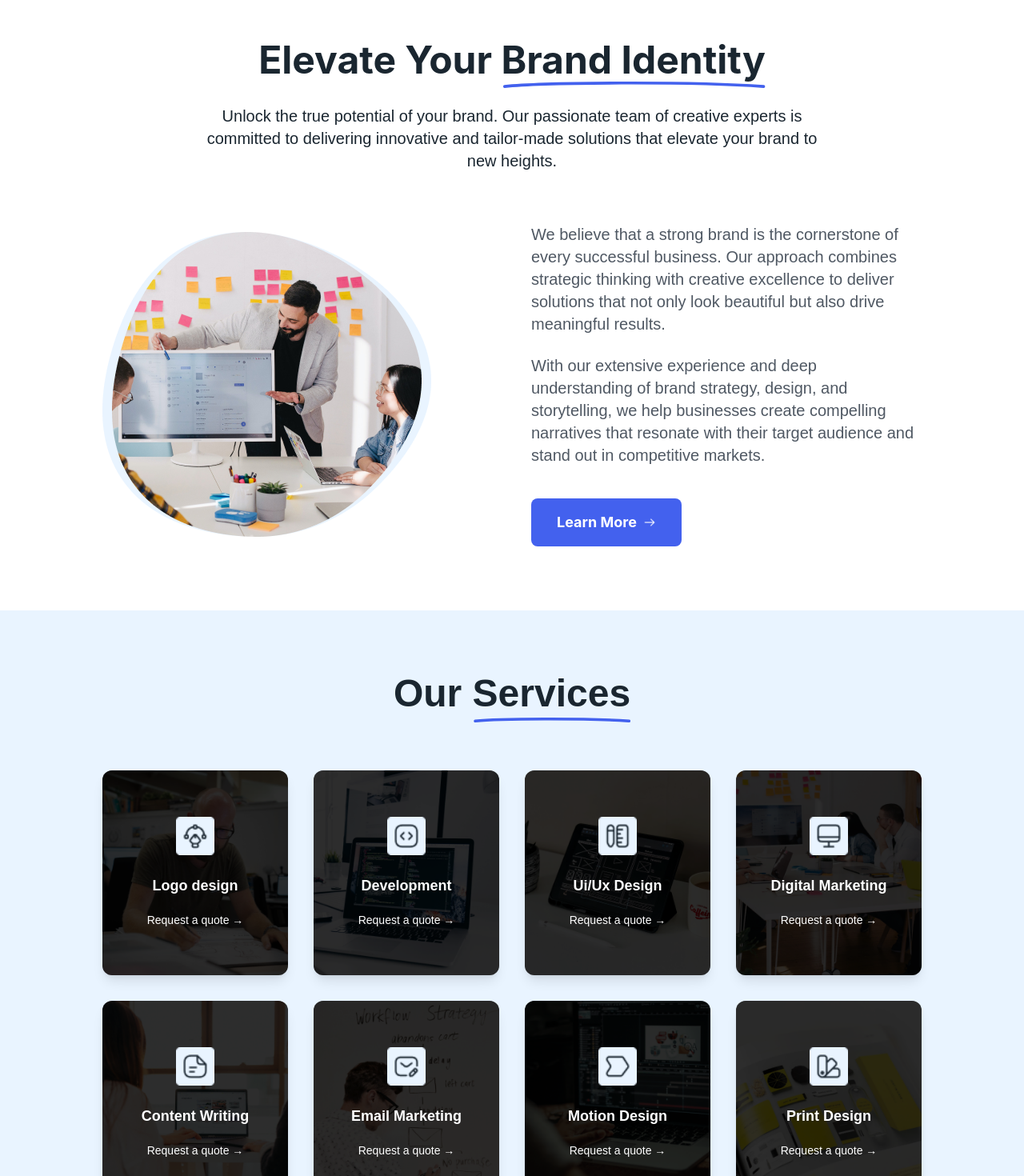
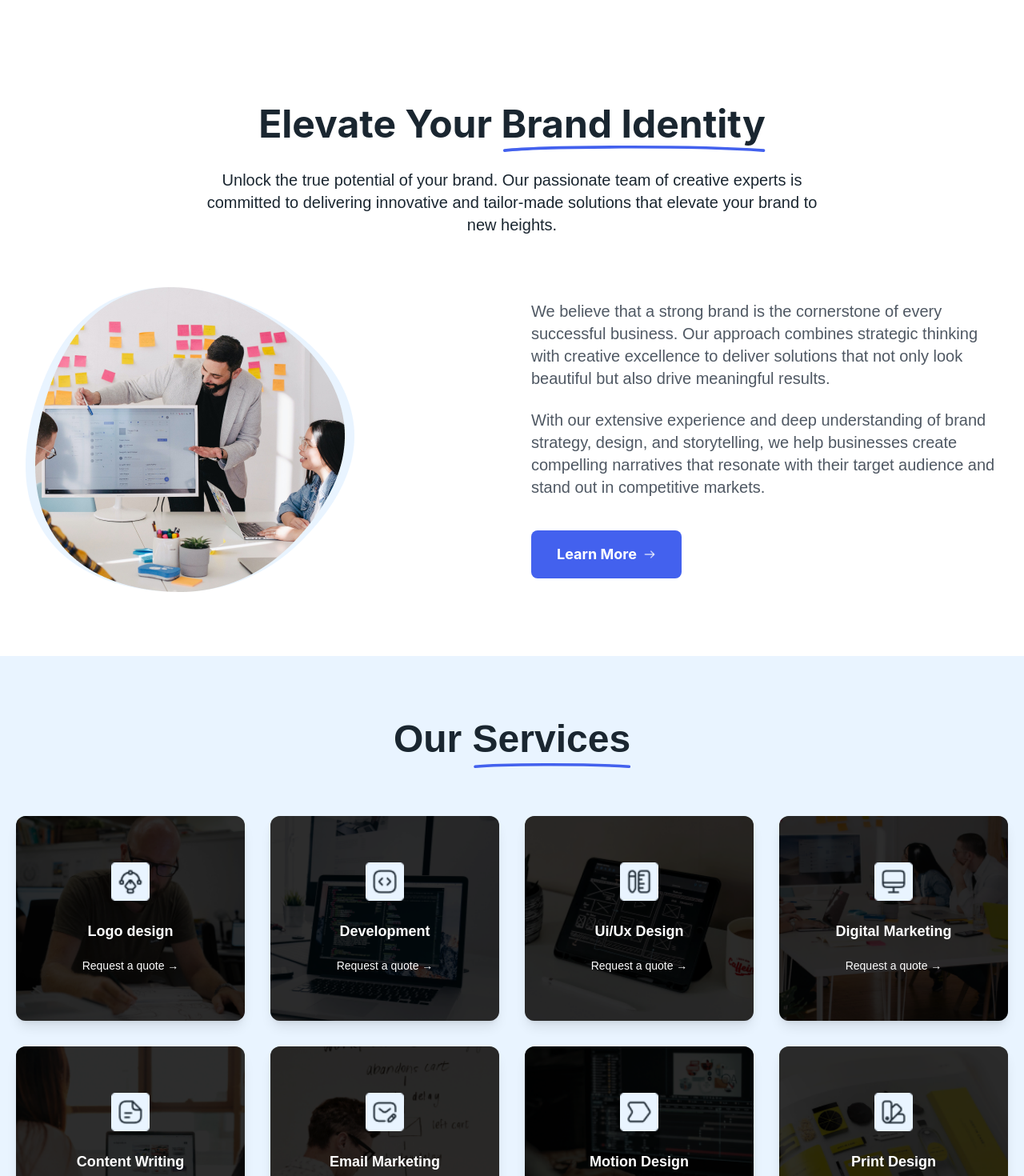
Before and after one commit to serenaveraa/Agency-Landing-Page, a React (Vite) app: page / in a window 1280 px wide. Shown: the part 840-2310 px from the top of the page at 80% size. Built offline with nearby package versions, Linux system fonts and the light colour scheme; a web font is replaced by a local one.

Commit message:
CustomSection fix

```diff
--- a/src/components/BlogSection/BlogSection.tsx
+++ b/src/components/BlogSection/BlogSection.tsx
@@ -6,6 +6,7 @@ import CustomButton from '../CustomButton/CustomButton';
 import blog1Image from './assets/Blog1.png';
 import blog2Image from './assets/blog2.png';
 import blog3Image from './assets/blog3.png';
+import { CustomSection } from '../CustomSections/CustomSection';
 
 export default function BlogSection() {
   const blogPosts = [
@@ -27,7 +28,7 @@ export default function BlogSection() {
   ];
 
   return (
-    <section className="bg-white py-12 sm:py-16 lg:py-20 px-4 sm:px-8 lg:px-32">
+    <CustomSection className="bg-white py-12 sm:py-16 lg:py-20">
       <div className="max-w-7xl mx-auto">
         <div className="text-center mb-12 sm:mb-16">
           <h2 className="font-bold text-3xl sm:text-4xl lg:text-5xl text-charcoal-gray mb-4 sm:mb-6">
@@ -120,6 +121,6 @@ export default function BlogSection() {
           </CustomButton>
         </div>
       </div>
-    </section>
+    </CustomSection>
   );
 }
--- a/src/components/BrandIdentitySection/BrandIdentitySection.tsx
+++ b/src/components/BrandIdentitySection/BrandIdentitySection.tsx
@@ -2,17 +2,18 @@ import React from 'react';
 import DecorativeUnderline from '../DecorativeUnderline/DecorativeUnderline';
 import CustomButton from '../CustomButton/CustomButton';
 import groupProject from './assets/group_project.png';
+import { CustomSection } from '../CustomSections/CustomSection';
 
 export default function BrandIdentitySection() {
   return (
-    <section className="bg-white px-4 sm:px-8 lg:px-32 py-12 sm:py-16 lg:py-20">
+    <CustomSection className="bg-white h-270 sm:h-268 sm:px-8 py-12 sm:py-16 lg:h-220 lg:pb-20 lg:pt-40">
       <div className="max-w-7xl mx-auto">
         {/* Top Content */}
         <div className="text-center mb-12 sm:mb-16">
           <h2 className="font-bold text-3xl sm:text-4xl lg:text-5xl text-charcoal-gray mb-4 sm:mb-6">
             Elevate Your <span className="relative inline-block pb-2">Brand Identity<DecorativeUnderline thickness="thin" /></span>
           </h2>
-          <p className="font-proxima text-base sm:text-lg lg:text-[20px] leading-[160%] tracking-[0px] text-[#1A2630] font-normal text-center max-w-3xl mx-auto">
+          <p className="font-proxima text-base sm:text-lg lg:text-[20px] leading-[160%] tracking-[0px] text-charcoal-gray font-normal text-center max-w-3xl mx-auto">
             Unlock the true potential of your brand. Our passionate team of creative experts is committed to
             delivering innovative and tailor-made solutions that elevate your brand to new heights.
           </p>
@@ -34,28 +35,24 @@ export default function BrandIdentitySection() {
 
           {/* Right Column - Text Content */}
           <div className="space-y-4 sm:space-y-6">
-            <p className="font-proxima text-base sm:text-lg lg:text-[20px] leading-[170%] tracking-[0px] text-[#4F5863] font-normal">
+            <p className="font-proxima text-base sm:text-lg lg:text-[20px] leading-[170%] tracking-[0px] text-[#4F5863] font-normal text-pale-gray">
               We believe that a strong brand is the cornerstone of every successful business. Our approach
               combines strategic thinking with creative excellence to deliver solutions that not only look beautiful
               but also drive meaningful results.
             </p>
-            <p className="font-proxima text-base sm:text-lg lg:text-[20px] leading-[170%] text-[#4F5863] font-normal">
+            <p className="font-proxima text-base sm:text-lg lg:text-[20px] leading-[170%] text-[#4F5863] font-normal text-pale-gray">
               With our extensive experience and deep understanding of brand strategy, design, and storytelling,
               we help businesses create compelling narratives that resonate with their target audience and stand out in
               competitive markets.
             </p>
             <div className="pt-2 sm:pt-4">
-              <CustomButton
-                size="md"
-                fullWidth={false}
-                className="w-full sm:w-auto"
-              >
+              <CustomButton className="w-full sm:w-auto">
                 Learn More
               </CustomButton>
             </div>
           </div>
         </div>
       </div>
-    </section>
+    </CustomSection>
   );
 }
--- a/src/components/ContactSection/ContactSection.tsx
+++ b/src/components/ContactSection/ContactSection.tsx
@@ -6,6 +6,7 @@ import CustomButton from '../CustomButton/CustomButton';
 import addressIcon from './assets/adress_icon.png';
 import contactIcon from './assets/contact_icon.png';
 import emailIcon from './assets/email_icon.png';
+import { CustomSection } from '../CustomSections/CustomSection';
 
 export default function ContactSection() {
   return (
@@ -22,7 +23,7 @@ export default function ContactSection() {
       </section>
 
       {/* Contact Information and Form Section - Blue Background */}
-      <section className="bg-blue-sky py-12 sm:py-16 lg:py-20 px-4 sm:px-8 lg:px-32">
+      <CustomSection className="bg-blue-sky py-12 sm:py-16 lg:py-20">
         <div className="max-w-7xl mx-auto">
           <div className="grid grid-cols-1 lg:grid-cols-2 gap-8 lg:gap-16">
             {/* Left Column - Contact Information */}
@@ -121,7 +122,7 @@ export default function ContactSection() {
             </div>
           </div>
         </div>
-      </section>
+      </CustomSection>
     </>
   );
 }
--- /dev/null
+++ b/src/components/CustomSections/CustomSection.tsx
@@ -0,0 +1,15 @@
+import React from "react";
+
+export function CustomSection({
+  children,
+  className = "",
+}: {
+  children: React.ReactNode;
+  className?: string;
+}) {
+  return (
+    <section className={`px-5 sm:px-15 lg:px-34 ${className}`}>
+      <div>{children}</div>
+    </section>
+  );
+}
--- a/src/components/ServicesSection/ServicesSection.tsx
+++ b/src/components/ServicesSection/ServicesSection.tsx
@@ -19,6 +19,7 @@ import motionDesignBkg from './assets/motion_design_bck.png';
 import motionDesignIcon from './assets/motion-desing-logo.png';
 import printDesignBkg from './assets/print_design_bck.png';
 import printDesignIcon from './assets/print-design-logo.png';
+import { CustomSection } from '../CustomSections/CustomSection';
 
 export default function ServicesSection() {
   const services = [
@@ -73,7 +74,7 @@ export default function ServicesSection() {
   ];
 
   return (
-    <section className="bg-blue-sky py-18 sm:py-16 lg:py-20 px-4 sm:px-8 lg:px-32">
+    <CustomSection className="bg-blue-sky py-18 sm:py-16 lg:py-20">
       <div className="max-w-7xl mx-auto">
         <div className="text-center mb-12 sm:mb-16">
           <h2 className="font-proxima font-bold text-3xl sm:text-4xl lg:text-5xl text-charcoal-gray mb-4 sm:mb-6">
@@ -127,6 +128,6 @@ export default function ServicesSection() {
           </CustomButton>
         </div>
       </div>
-    </section>
+    </CustomSection>
   );
 }
--- a/src/components/TestimonialsSection/TestimonialsSection.tsx
+++ b/src/components/TestimonialsSection/TestimonialsSection.tsx
@@ -6,6 +6,7 @@ import happyClient from './assets/happy_client.png';
 import quoteAsset from './assets/commas.png';
 import leftSliderBtn from './assets/Slider btn lft 1.png';
 import rightSliderBtn from './assets/Slider btn rgt 1.png';
+import { CustomSection } from '../CustomSections/CustomSection';
 
 export default function TestimonialsSection() {
   const testimonial = {
@@ -16,7 +17,7 @@ export default function TestimonialsSection() {
   };
 
   return (
-    <section className="bg-white py-20 px-6 lg:px-32">
+    <CustomSection className="bg-white py-20">
       <div className="max-w-7xl mx-auto">
         <div className="text-center mb-16">
           <h2 className="font-proxima font-bold text-4xl lg:text-5xl text-charcoal-gray mb-6">
@@ -82,6 +83,6 @@ export default function TestimonialsSection() {
           </button>
         </div>
       </div>
-    </section>
+    </CustomSection>
   );
 }
```
